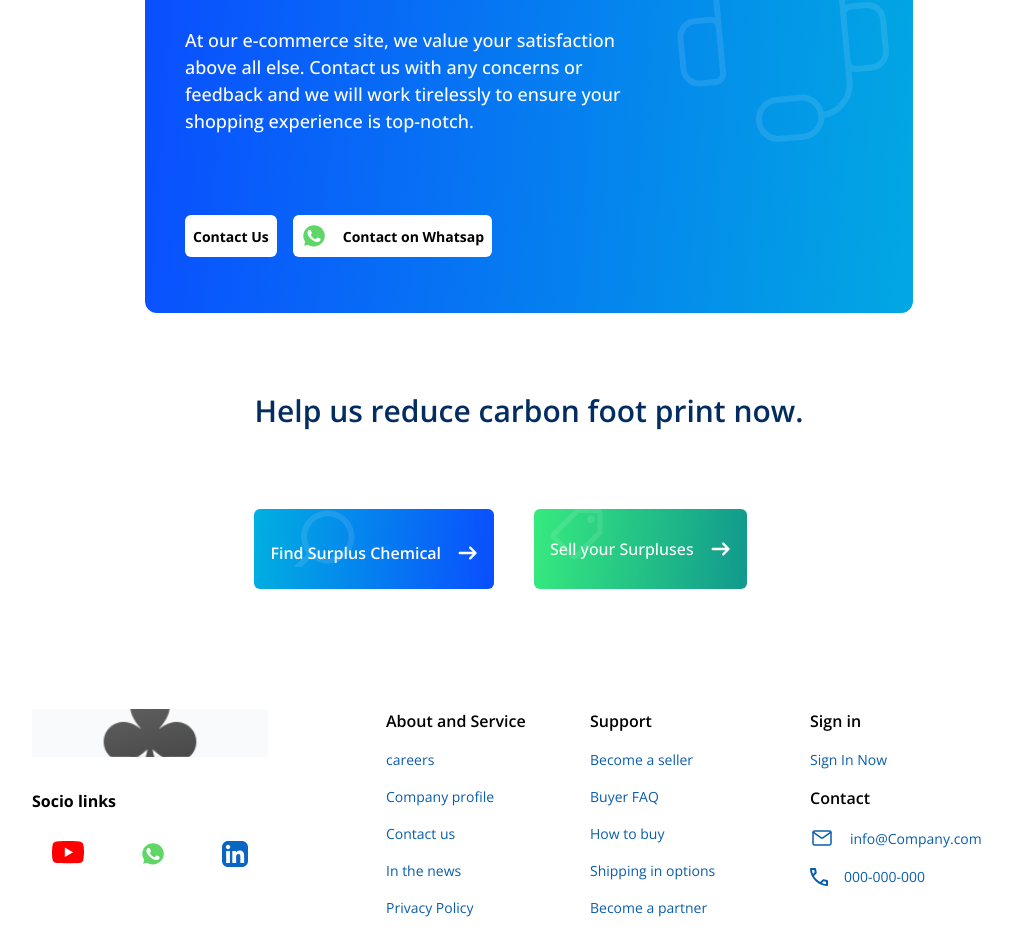
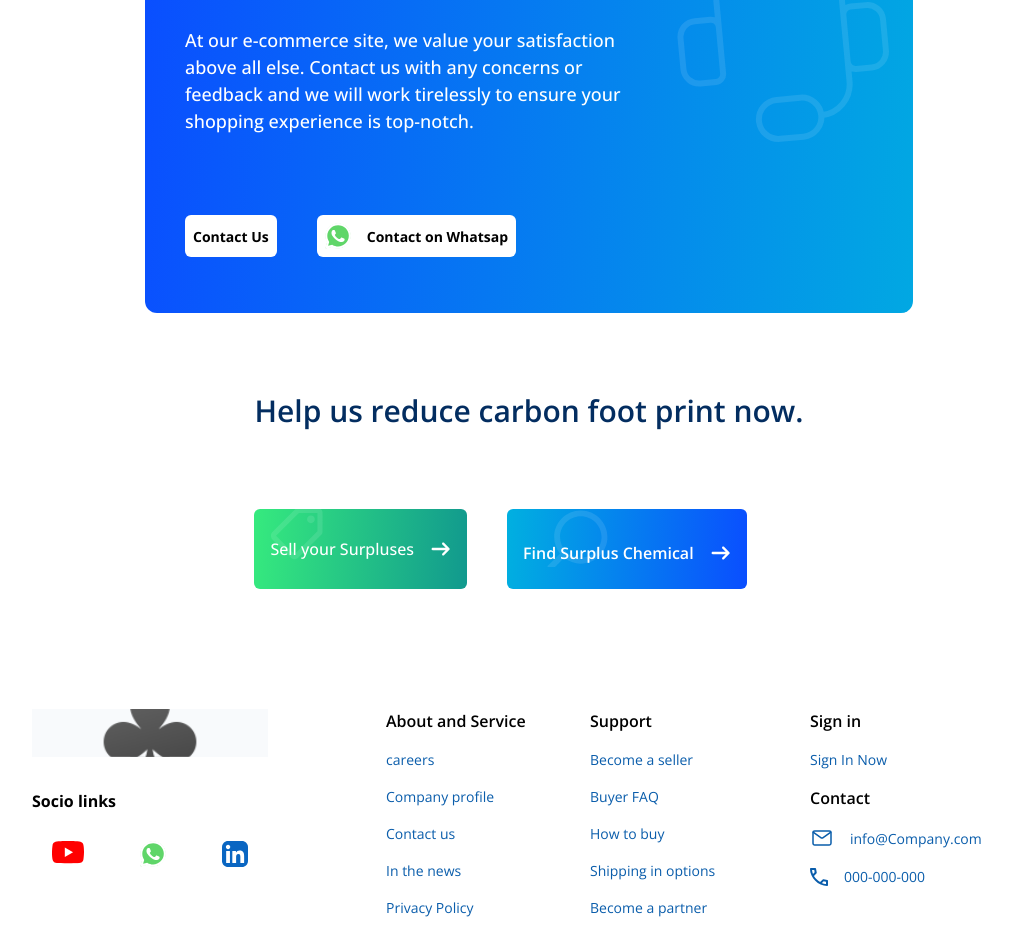
Before and after one commit to Manzi-Cedrick/chemistry-lab-platform, a Next.js app: page / in a window 1280 px wide. Shown: the part 4450-5387 px from the top of the page, without its empty margins (111-1123 px from the left). Built offline with nearby package versions, Linux system fonts and the light colour scheme.

Commit message:
[fix]: styles format change

```diff
--- a/src/app/(components)/FooterReference.tsx
+++ b/src/app/(components)/FooterReference.tsx
@@ -15,7 +15,7 @@ const FooterReference = () => {
                     <h1 className='text-3xl md:text-4xl font-semibold'>{title}</h1>
                     <p className='py-6 text-[18px] md:pr-[12em] font-medium'>{body}</p>
                 </div>
-                <div className='flex py-4 md:pt-10 gap-4 flex-row'>
+                <div className='flex py-4 md:pt-10 gap-10 flex-row'>
                     <button className='bg-white text-black font-bold text-[12px] md:text-[14px] rounded-md py-2 px-2'>Contact Us</button>
                     <button className='bg-white flex justify-center place-items-center text-[12px] md:text-[14px] gap-4 text-black font-bold rounded-md py-2 px-2'><span><WhatsapIcon /></span>Contact on Whatsap</button>
                 </div>
@@ -23,8 +23,8 @@ const FooterReference = () => {
             <div>
                 <p className='font-semibold text-secondary py-20 text-[18px] md:text-3xl text-center'>{secondtitle}</p>
                 <div className='flex flex-col md:flex-row gap-10'>
-                <button className='text-white flex justify-between gap-4 place-items-center bg-gradient1 rounded-md font-semibold relative px-4 py-6 pt-8'><span className='absolute left-10 top-0'><SearchIcon /></span>Find Surplus Chemical <span><ArrowIcon /></span></button>
                     <button className='text-white flex justify-between place-items-center bg-gradient2 px-4 rounded-md font-medium py-6 gap-4 relative'><span className='absolute left-4 top-0'><BookMarkIcon /></span>Sell your Surpluses <span><ArrowIcon /></span></button>
+                    <button className='text-white flex justify-between gap-4 place-items-center bg-gradient1 rounded-md font-semibold relative px-4 py-6 pt-8'><span className='absolute left-10 top-0'><SearchIcon /></span>Find Surplus Chemical <span><ArrowIcon /></span></button>
                 </div>
             </div>
         </Section>
```
